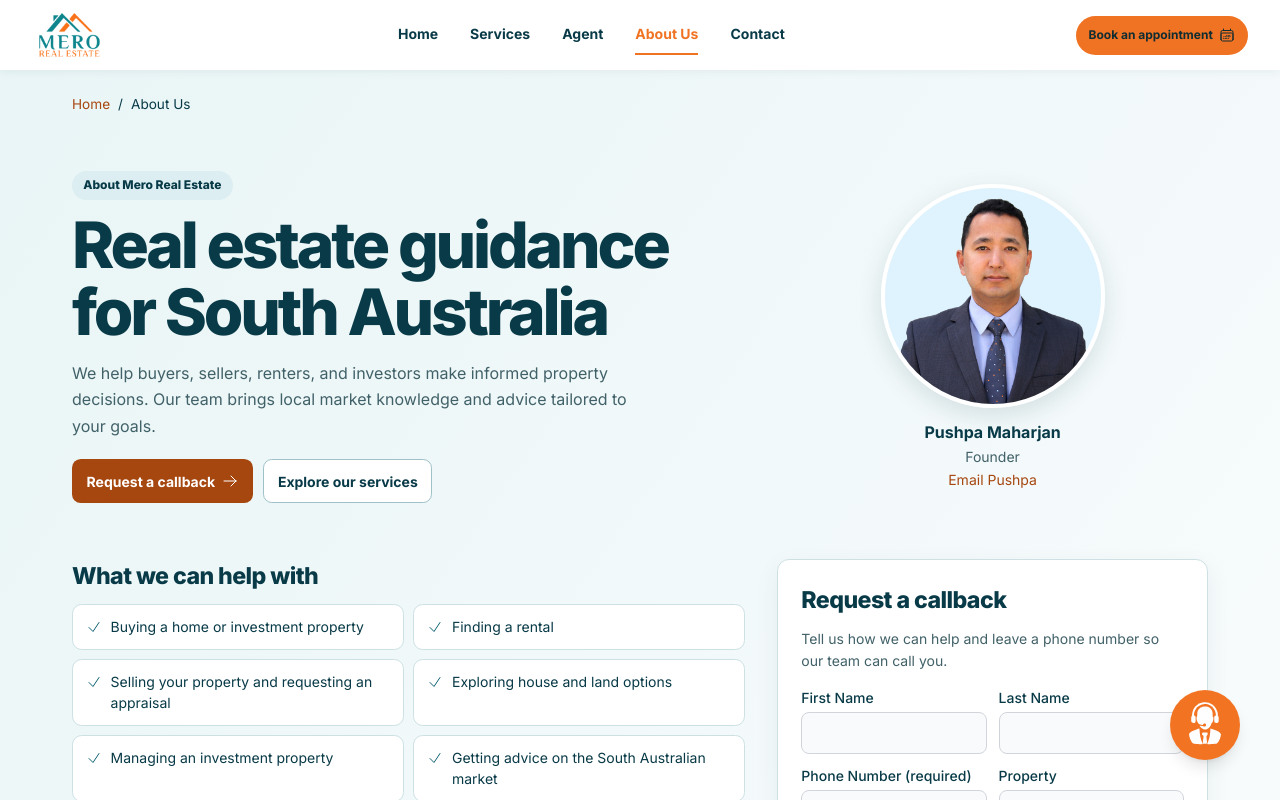
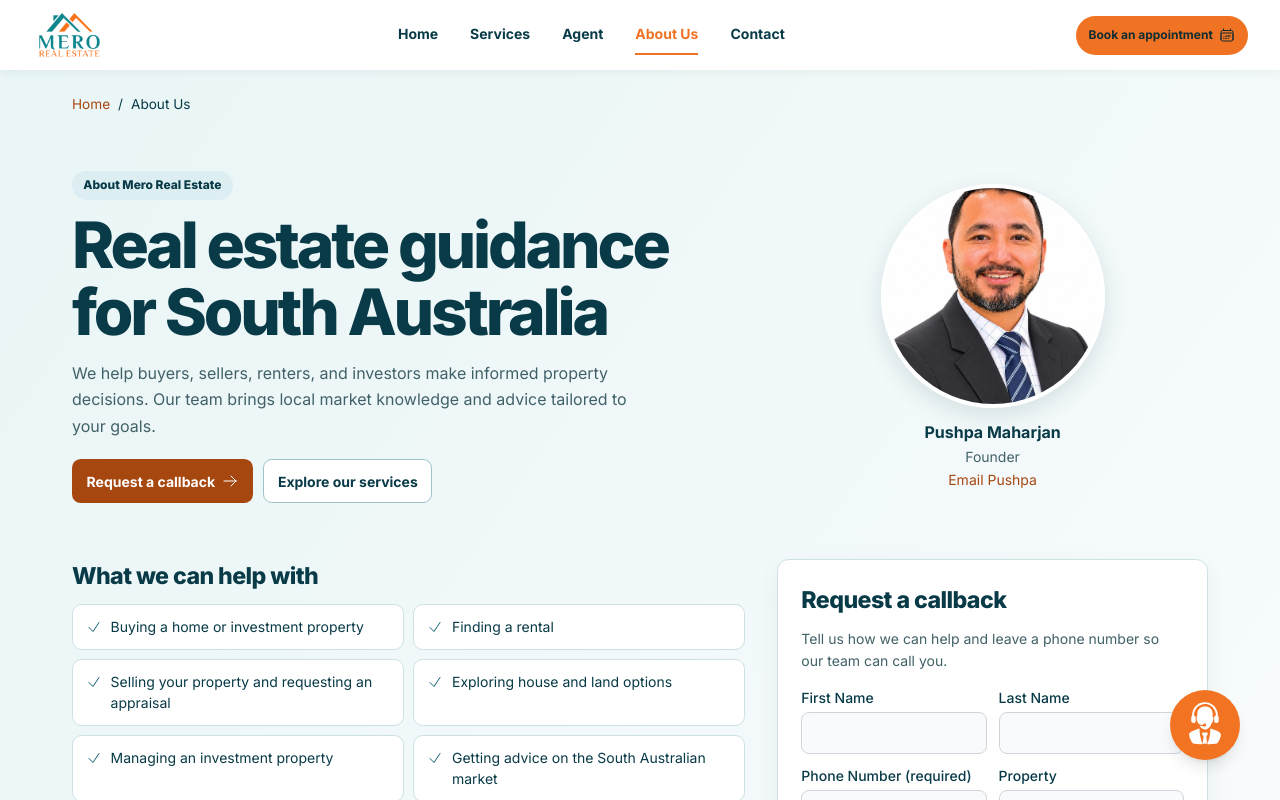
Before and after one commit to pr0chinsachin/merorealestateofficial, a Next.js app: page /about in a window 1280 px wide. Shown: the top 800 px of the page. Built offline with nearby package versions, Linux system fonts and the light colour scheme; no server answers.

Commit message:
Use the same founder headshot on About Us

```diff
--- a/app/about/page.tsx
+++ b/app/about/page.tsx
@@ -2,7 +2,7 @@ import { ArrowRightIcon, CheckIcon, ClockIcon, EnvelopeIcon, MapPinIcon, PhoneIc
 import Image from "next/image";
 import Link from "next/link";
 import ContactAgentForm from "../contactAgentForm/darkForm";
-import founder from "./images/founder.jpg";
+import founder from "../dashboard/founder-portrait.webp";
 import styles from "./about.module.css";
 
 const services = [
@@ -42,7 +42,7 @@ export default function About() {
             </div>
           </div>
           <figure className={styles.founder}>
-            <Image src={founder} alt="" width={240} height={240} priority className={styles.portrait} />
+            <Image src={founder} alt="" width={240} height={240} priority unoptimized className={styles.portrait} />
             <figcaption>
               <strong>Pushpa Maharjan</strong>
               <span>Founder</span>
```
